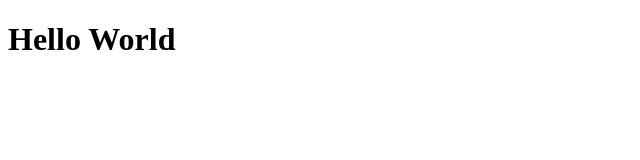
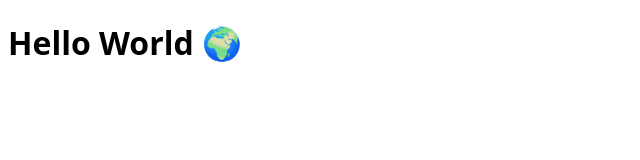
Before and after one commit to adamsonstudio/hello-hackday, a plain HTML site: page index.html in a window 1280 px wide. Shown: the whole page, without its empty margins (0-640 px from the left). Drawn offline with Linux system fonts and the light colour scheme.

Commit message:
Update index.html

```diff
--- a/index.html
+++ b/index.html
@@ -4,8 +4,11 @@
 <meta charset="utf-8">
 <meta name="viewport" content="width=device-width, initial-scale=1">
 <title>Hello World</title>
+<style>
+body { font-family: system-ui, -apple-system, "Segoe UI", Roboto, Helvetica, Arial, sans-serif; }
+</style>
 </head>
 <body>
-<h1>Hello World</h1>
+<h1>Hello World 🌍</h1>
 </body>
 </html>
```
